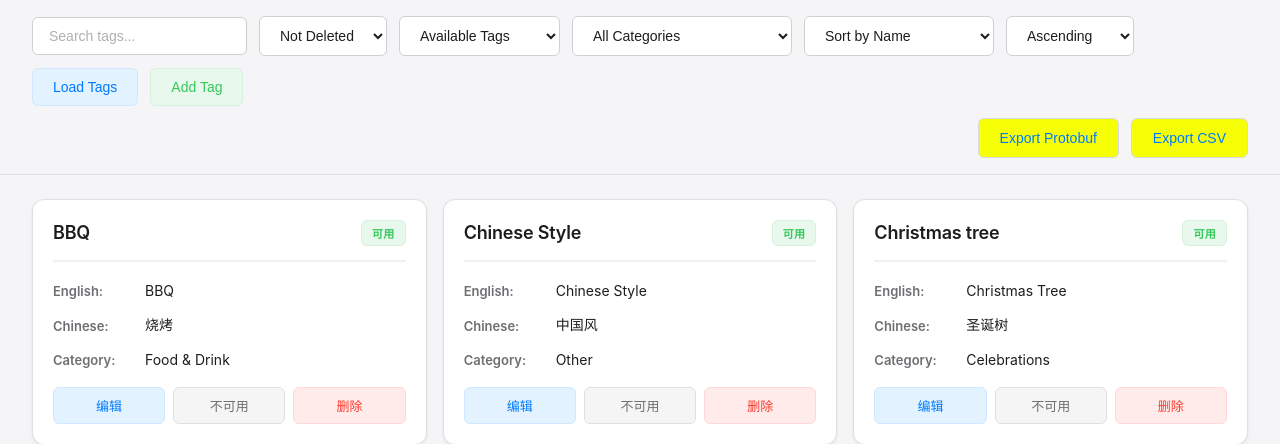
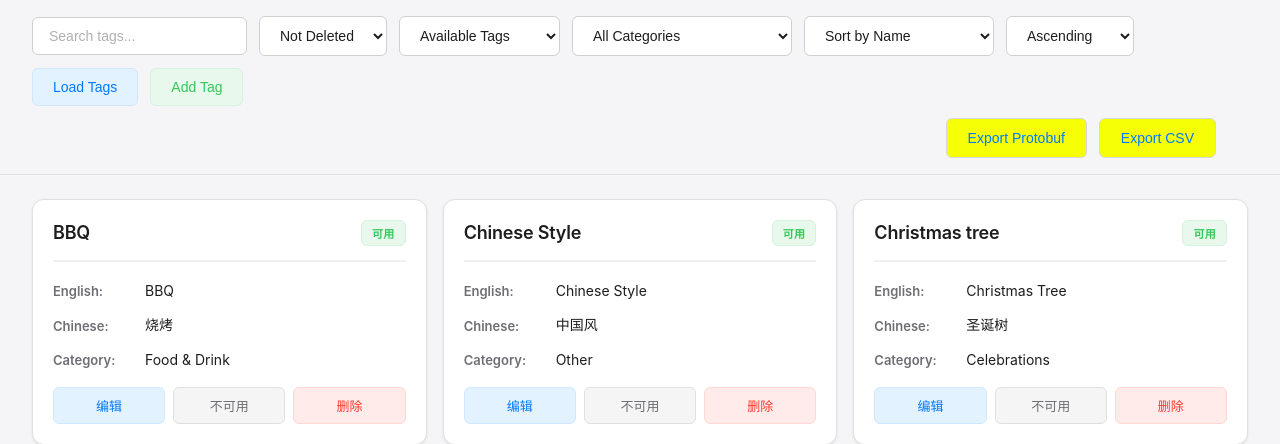
Before and after one commit to xylcm/curator-tag-vocab, a Flask app: page /tagging/vocab/ in a window 1280 px wide. Shown: the part 209-653 px from the top of the page. Run offline with Flask 3, Linux system fonts and the light colour scheme; data comes from the database, SQL or seed files in the repository; parts of the project's set-up code (start-up, migrations or seed data) failed here and were passed over.

Commit message:
fix: 修复导出按钮右对齐优先级问题
使用 .controls.controls-row-secondary 提高选择器优先级
确保覆盖 .controls 的 margin: 0 auto
margin-right 设为 32px 与 padding 保持一致

Co-Authored-By: Claude Opus 4.5 <noreply@anthropic.com>

```diff
--- a/src/static/css/main.css
+++ b/src/static/css/main.css
@@ -88,10 +88,10 @@ body {
     padding: 0 32px;
 }
 
-.controls-row-secondary {
+.controls.controls-row-secondary {
     justify-content: flex-end;
     margin-left: auto;
-    margin-right: 0;
+    margin-right: 32px;
 }
 
 .btn {
```
